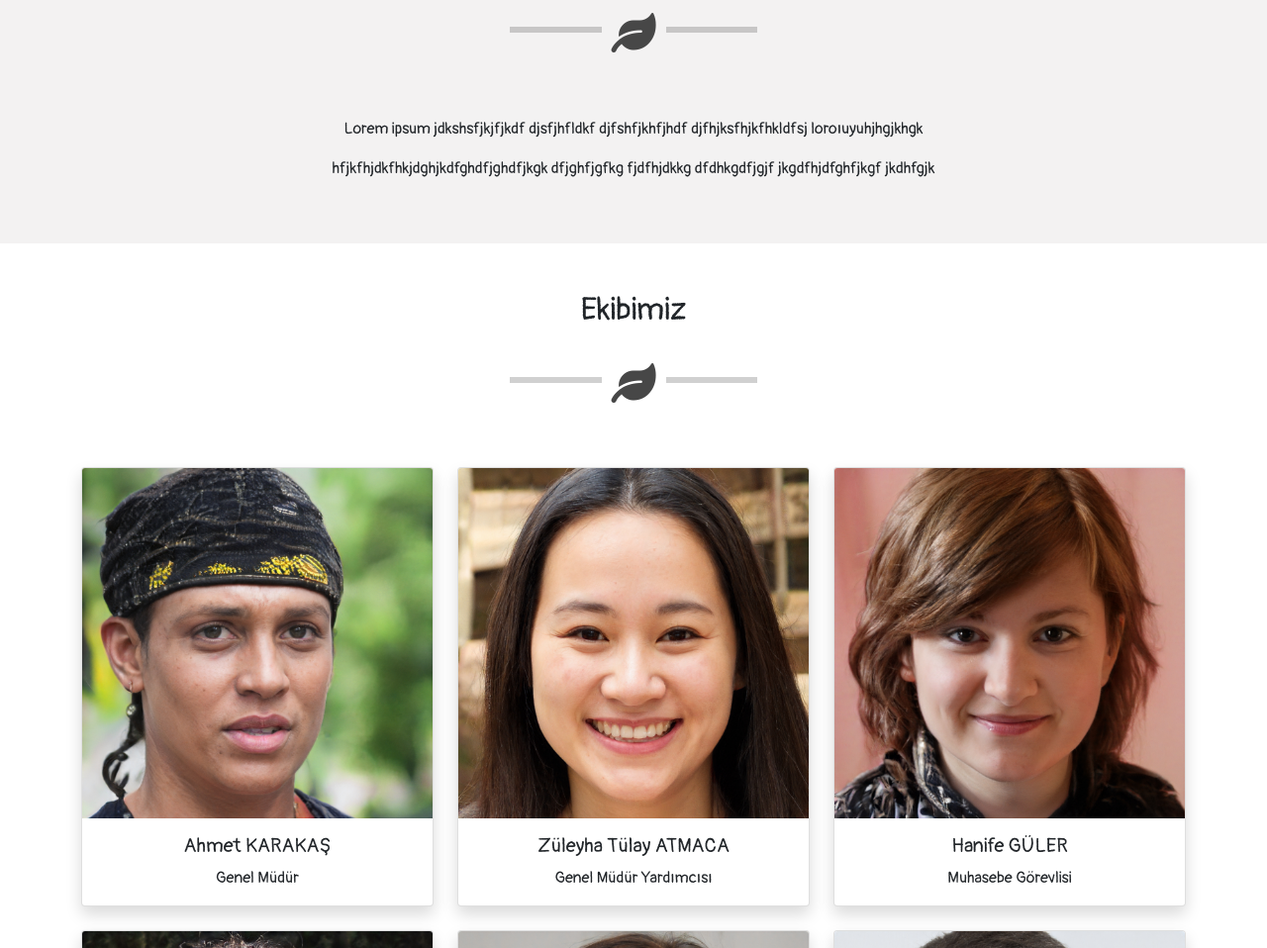
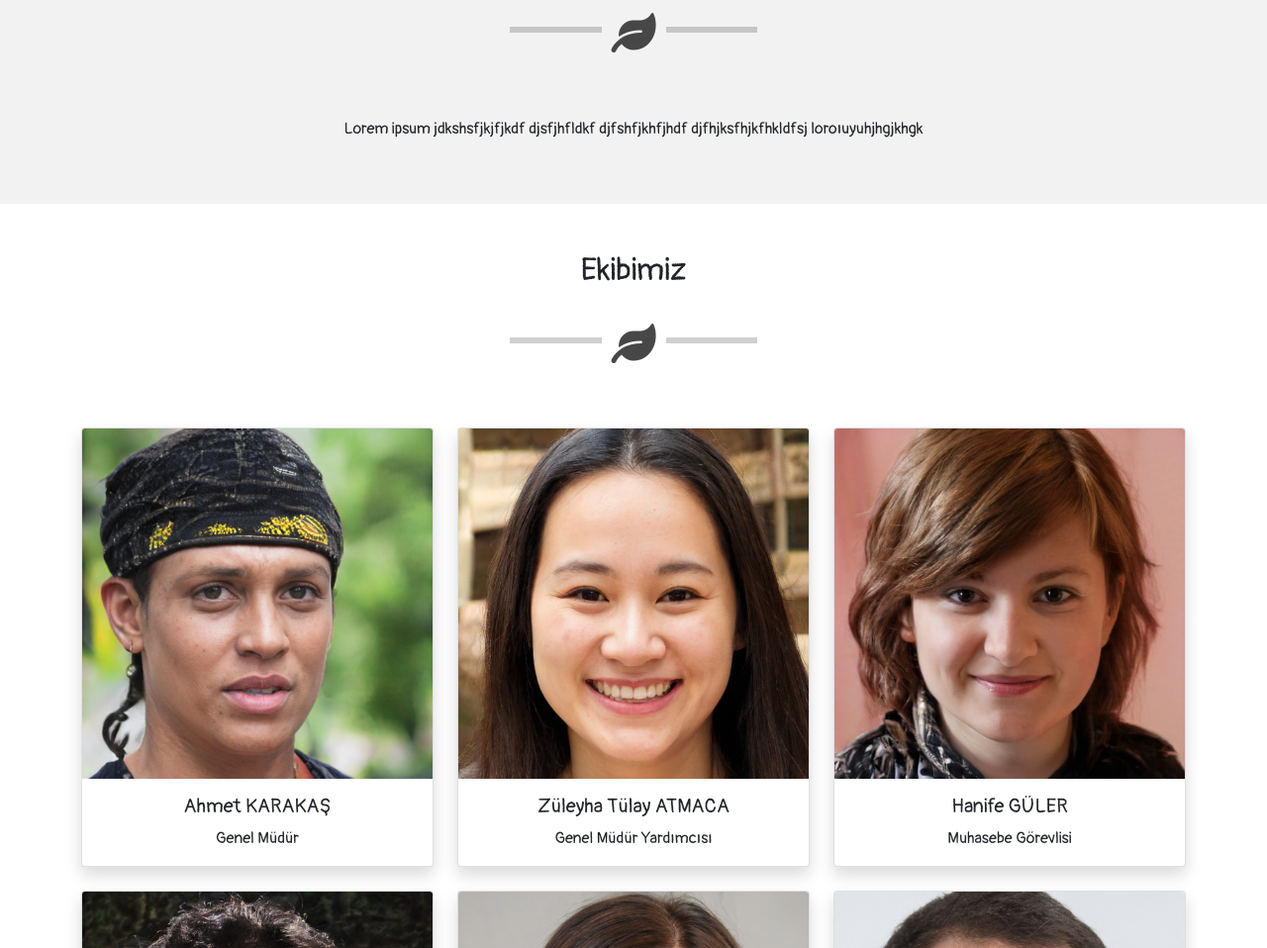
Before and after one commit to enescay26/DemoSite, a plain HTML site: page index.html in a window 1280 px wide. Shown: the part 757-1715 px from the top of the page at 99% size. Drawn offline with nearby package versions, Linux system fonts and the light colour scheme.

Commit message:
Update index.html

```diff
--- a/index.html
+++ b/index.html
@@ -82,7 +82,6 @@
     <h2 class="mb-5 font-weight-bold">Hakkımızda</h2>
     <hr class="ayrac"><i class="fas fa-leaf igri"></i>
     <p>Lorem ipsum jdkshsfjkjfjkdf djsfjhfldkf djfshfjkhfjhdf djfhjksfhjkfhkldfsj loroıuyuhjhgjkhgk</p>
-    <p>hfjkfhjdkfhkjdghjkdfghdfjghdfjkgk dfjghfjgfkg fjdfhjdkkg dfdhkgdfjgjf jkgdfhjdfghfjkgf jkdhfgjk</p>
   </div>
 </section>
 
```
